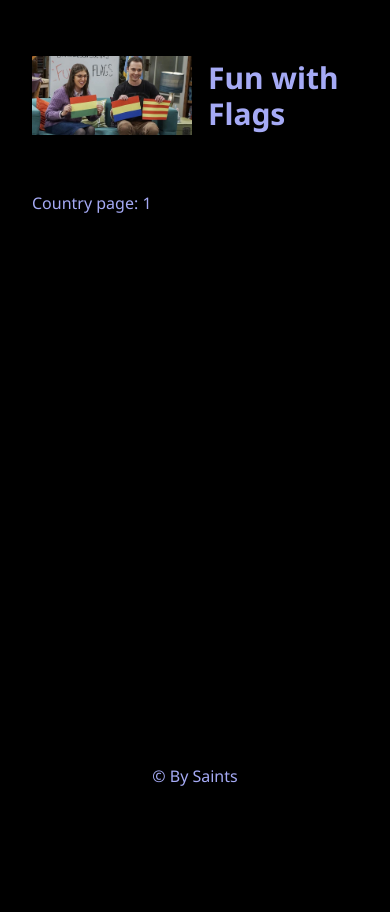
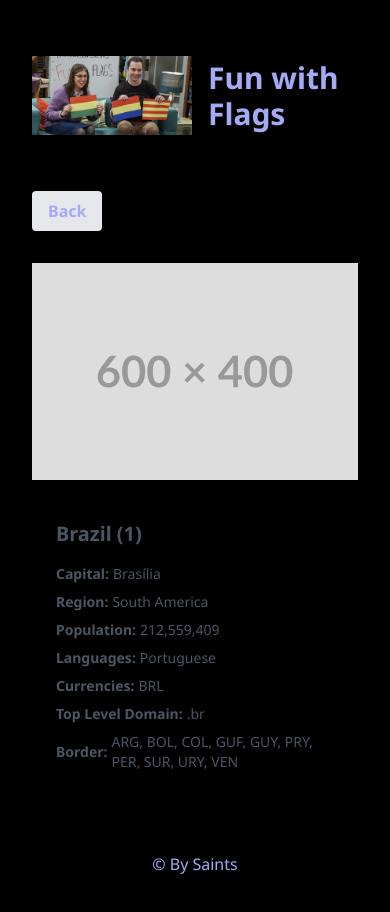
Before and after one commit to saints-cloud/funwithflags, a Next.js app: page /country/1 in a window 390 px wide. Shown: the top 912 px of the page. Before the commit the page ends 844 px from the top, so only its background shows below. Built offline with nearby package versions, Linux system fonts and the light colour scheme.

Commit message:
add
add base structure from the detailed contry page

```diff
--- a/app/country/[id]/page.tsx
+++ b/app/country/[id]/page.tsx
@@ -1,8 +1,67 @@
+import React from "react";
+import Link from "next/link";
+import Image from "next/image";
+
 type Props = {
-  params: Promise<{ id: string }>;
+  params: { id: string };
 };
 
 export default async function Country({ params }: Props) {
-  const id = (await params).id;
-  return <span>Country page: {id}</span>;
+  const { id } = params;
+  const name = "Brazil";
+  return (
+    <React.Fragment>
+      <div className="mb-8">
+        <Link href="/">
+          <button className="bg-gray-200 hover:bg-gray-300 font-semibold py-2 px-4 rounded">
+            Back
+          </button>
+        </Link>
+      </div>
+      <div className="grid grid-cols-1 md:grid-cols-[auto_1fr] gap-4">
+        <div className="w-full md:max-w-[400px]">
+          <Image
+            src="/flagplacehol.svg"
+            alt={`Flag of ${name}`}
+            className="w-full h-full"
+            width={500}
+            height={300}
+          />
+        </div>
+        <div className="flex flex-col justify-center p-6 text-sm text-gray-600">
+          <h2 className="text-xl font-semibold mb-4">Brazil ({id})</h2>
+          <div className="space-y-2">
+            <div className="flex items-center gap-1">
+              <span className="font-semibold">Capital:</span>
+              <span>Brasília</span>
+            </div>
+            <div className="flex items-center gap-1">
+              <span className="font-semibold">Region:</span>
+              <span>South America</span>
+            </div>
+            <div className="flex items-center gap-1">
+              <span className="font-semibold">Population:</span>
+              <span>212,559,409</span>
+            </div>
+            <div className="flex items-center gap-1">
+              <span className="font-semibold">Languages:</span>
+              <span>Portuguese</span>
+            </div>
+            <div className="flex items-center gap-1">
+              <span className="font-semibold">Currencies:</span>
+              <span>BRL</span>
+            </div>
+            <div className="flex items-center gap-1">
+              <span className="font-semibold">Top Level Domain:</span>
+              <span>.br</span>
+            </div>
+            <div className="flex items-center gap-1">
+              <span className="font-semibold">Border:</span>
+              <span>ARG, BOL, COL, GUF, GUY, PRY, PER, SUR, URY, VEN</span>
+            </div>
+          </div>
+        </div>
+      </div>
+    </React.Fragment>
+  );
 }
```
Also changed, not shown: public/flagplacehol.svg (added).
